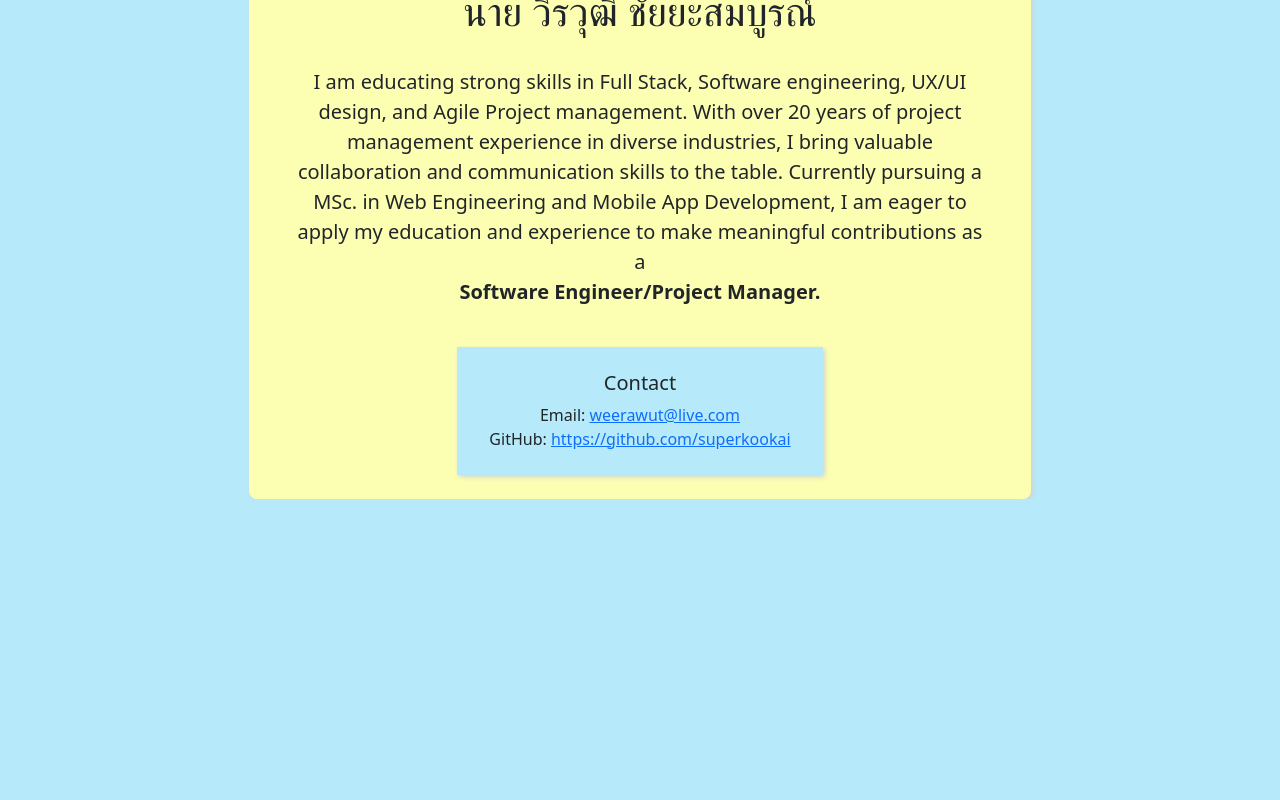
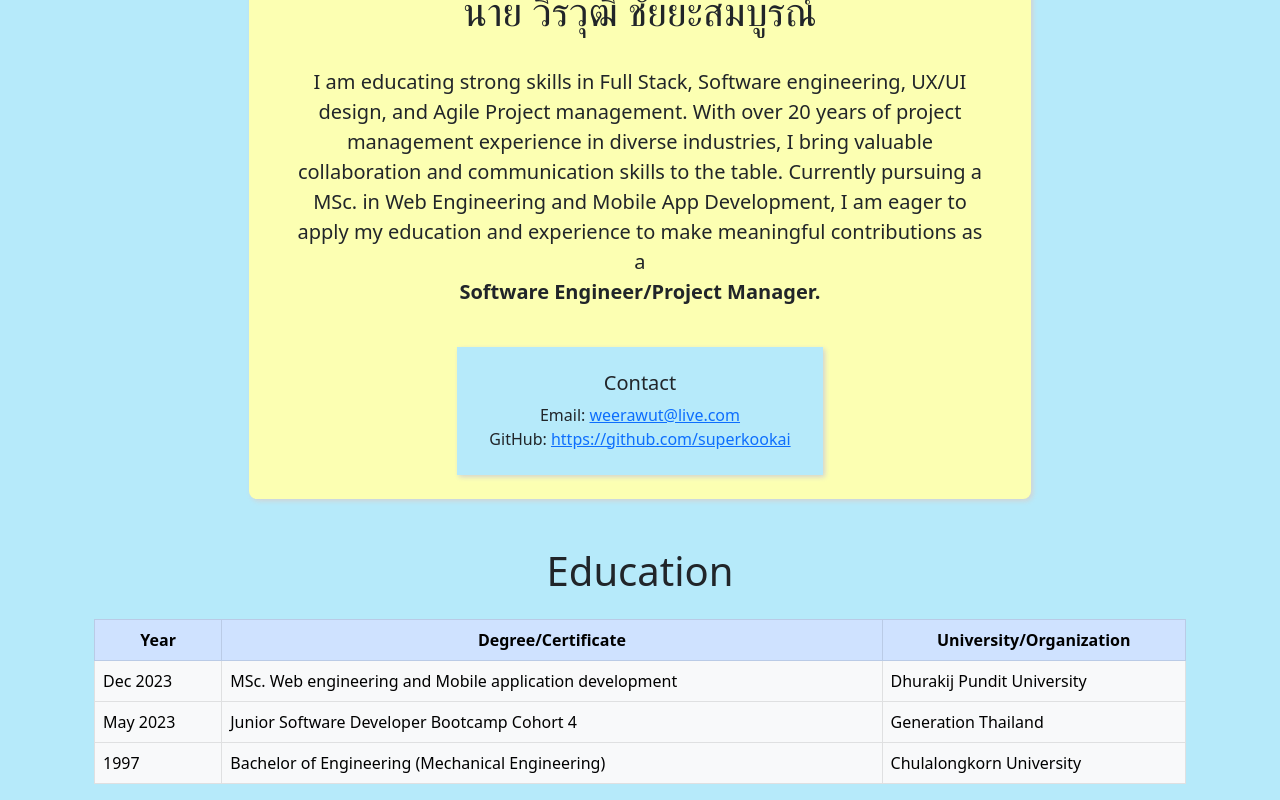
Before and after one commit to superkookai/weerawut-portfolio, a React (Vite) app: page / in a window 1280 px wide. Shown: the part 495-1295 px from the top of the page. Before the commit the page ends 994 px from the top, so only its background shows below. Built offline with nearby package versions, Linux system fonts and the light colour scheme.

Commit message:
add Education

```diff
--- a/src/App.jsx
+++ b/src/App.jsx
@@ -1,4 +1,5 @@
 import './App.css';
+import Education from './components/Education';
 import NavBar from './components/NavBar'
 import Profile from './components/Profile';
 
@@ -8,6 +9,7 @@ function App() {
     <div className='container'>
       <NavBar/>
       <Profile/>
+      <Education/>
     </div>
   )
 }
--- /dev/null
+++ b/src/components/Education.jsx
@@ -0,0 +1,52 @@
+const educations = [
+    {
+        id: 3,
+        year: "Dec 2023",
+        degree: "MSc. Web engineering and Mobile application development",
+        university: "Dhurakij Pundit University"
+    },
+    {
+        id: 2,
+        year: "May 2023",
+        degree: "Junior Software Developer Bootcamp Cohort 4",
+        university: "Generation Thailand"
+    },
+    {
+        id: 1,
+        year: "1997",
+        degree: "Bachelor of Engineering (Mechanical Engineering)",
+        university: "Chulalongkorn University"
+    },
+]
+
+function Education(){
+    return (
+        <div className="container mt-5 text-center">
+        <h1>Education</h1>
+        <table className="table table-bordered table-hover mt-4">
+            <thead className="table-primary">
+                <tr>
+                    <th>Year</th>
+                    <th>Degree/Certificate</th>
+                    <th>University/Organization</th>
+                </tr>
+            </thead>
+            <tbody className="table-light text-start">
+            {
+                educations.map((education)=>{
+                    return (
+                        <tr key={education.id}>
+                            <td>{education.year}</td>
+                            <td>{education.degree}</td>
+                            <td>{education.university}</td>
+                        </tr>
+                    )
+                })
+            }
+            </tbody>
+        </table>
+        </div>
+    )
+}
+
+export default Education;
--- a/src/components/NavBar.jsx
+++ b/src/components/NavBar.jsx
@@ -5,10 +5,10 @@ function NavBar(){
         <header className="d-flex justify-content-center py-3 backgroundClass rounded-3">
           <ul className="nav nav-pills">
             <li className="nav-item">
-              <a href="#" className="nav-link text-dark">Home</a>
+              <a href="#" className="nav-link text-dark">Profile</a>
             </li>
             <li className="nav-item">
-                <a href="#" className="nav-link text-dark">Profile</a>
+                <a href="#" className="nav-link text-dark">Education</a>
             </li>
             <li className="nav-item">
               <a href="#" className="nav-link text-dark">Skills</a>
--- a/src/components/Profile.css
+++ b/src/components/Profile.css
@@ -2,6 +2,7 @@ img{
     width: 25%;
     border-radius: 50%;
     box-shadow: 2px 2px 5px lightgray;
+    border: 2px solid #FCFFB2;
 }
 
 .backgroundContent{
```
